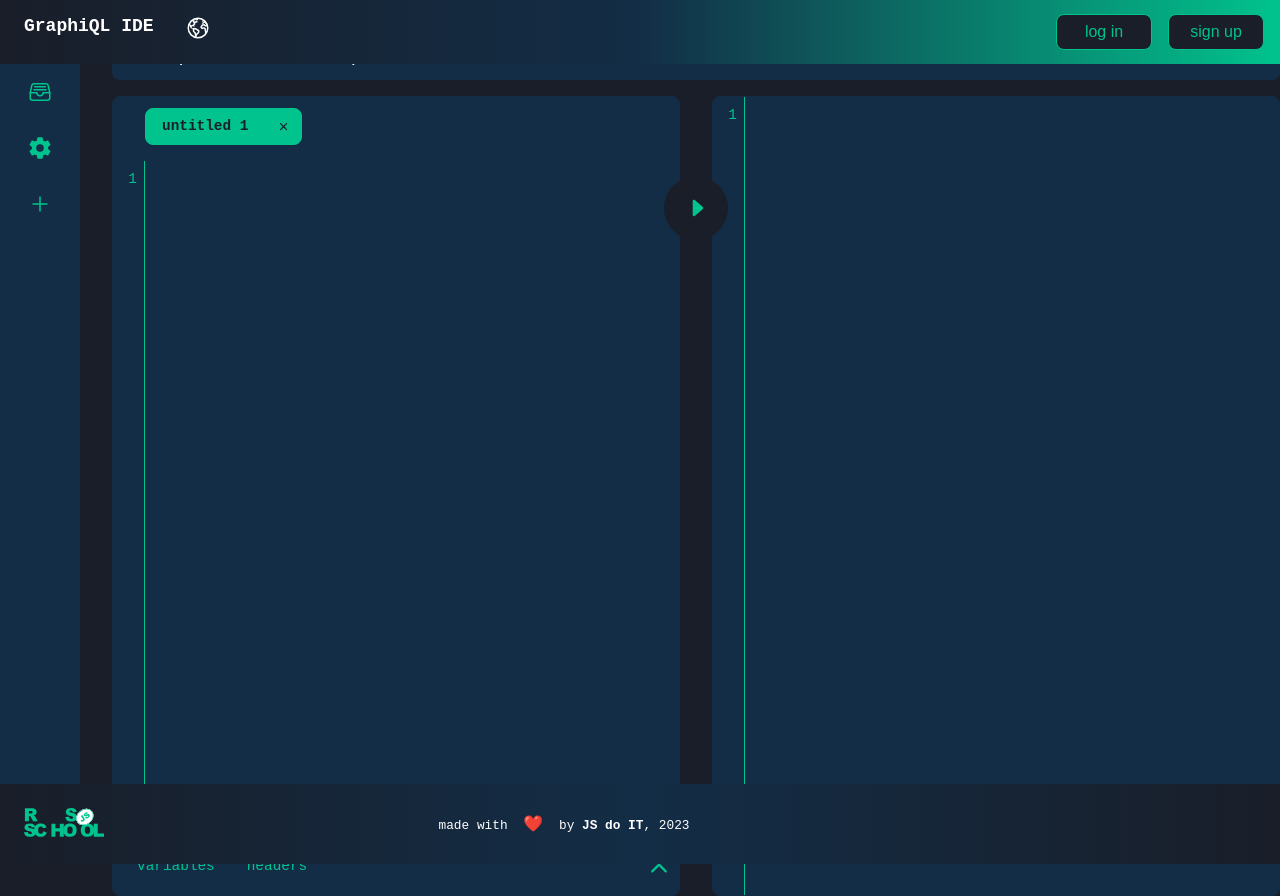
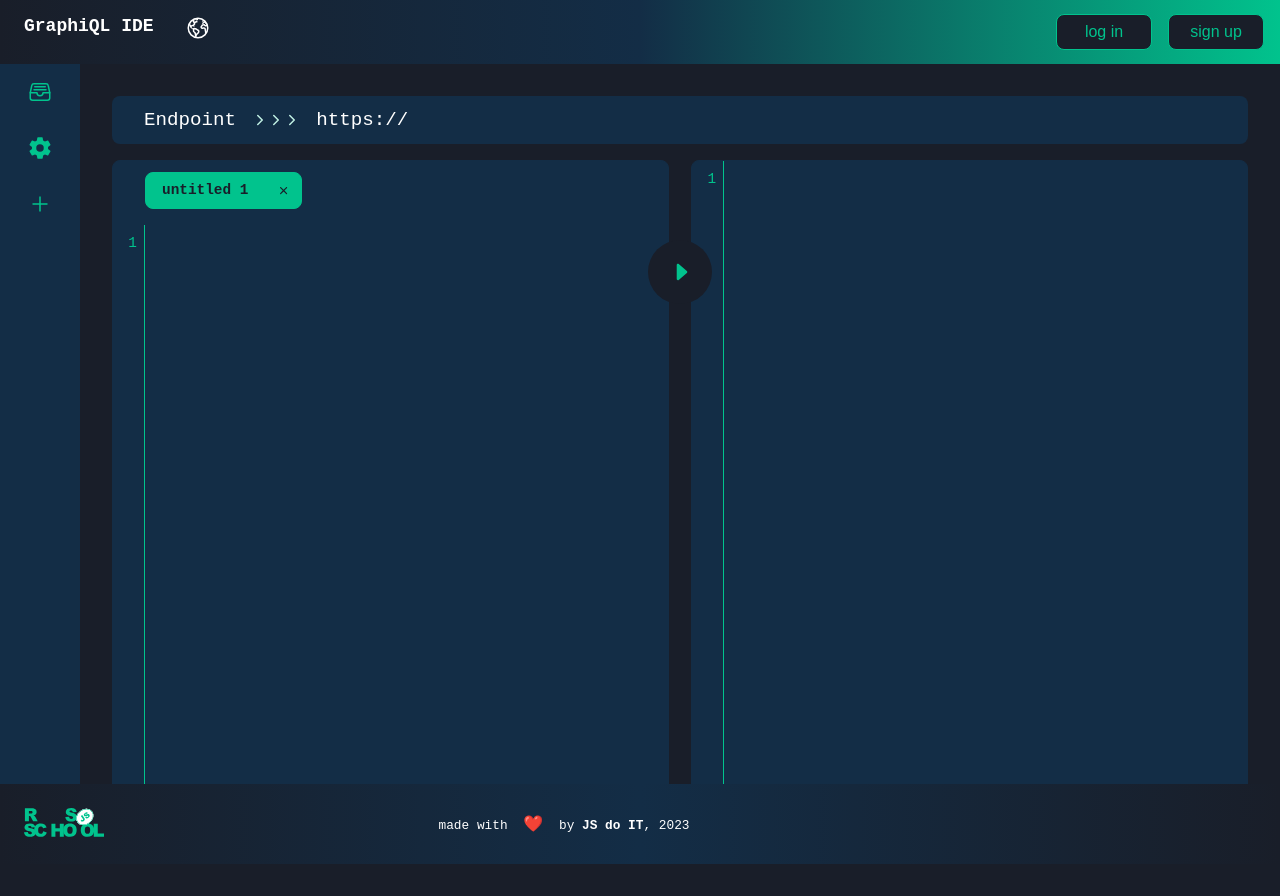
Before and after one commit to xu69ux/graphiql-app, a React (Vite) app: page /graphiql in a window 1280 px wide. After the commit the page ends 866 px from the top, so only its background shows below. Built offline with nearby package versions, Linux system fonts and the light colour scheme; no server answers; some icons are missing.

Commit message:
fix: styles

```diff
--- a/src/styles/Endpoint.css
+++ b/src/styles/Endpoint.css
@@ -33,6 +33,17 @@
   width: 100%;
 }
 
+.endpoint-input:-webkit-autofill,
+.endpoint-input:-webkit-autofill:focus {
+  appearance: none;
+  background-image: none !important;
+  background-color: transparent !important;
+  color: var(--green) !important;
+  transition:
+    background-color 0s 600000s,
+    color 0s 600000s;
+}
+
 .endpoint-input {
   margin: 0;
   padding: 0;
--- a/src/styles/GraphiQLPage.css
+++ b/src/styles/GraphiQLPage.css
@@ -1,8 +1,6 @@
 .container {
   display: flex;
   justify-content: flex-start;
-  gap: 2rem;
-  align-items: center;
   background-color: var(--dark);
   height: 100vh;
 }
@@ -12,6 +10,7 @@
   flex-direction: column;
   gap: 1rem;
   width: 100%;
+  padding: 2rem;
 }
 
 .container.code {
```
